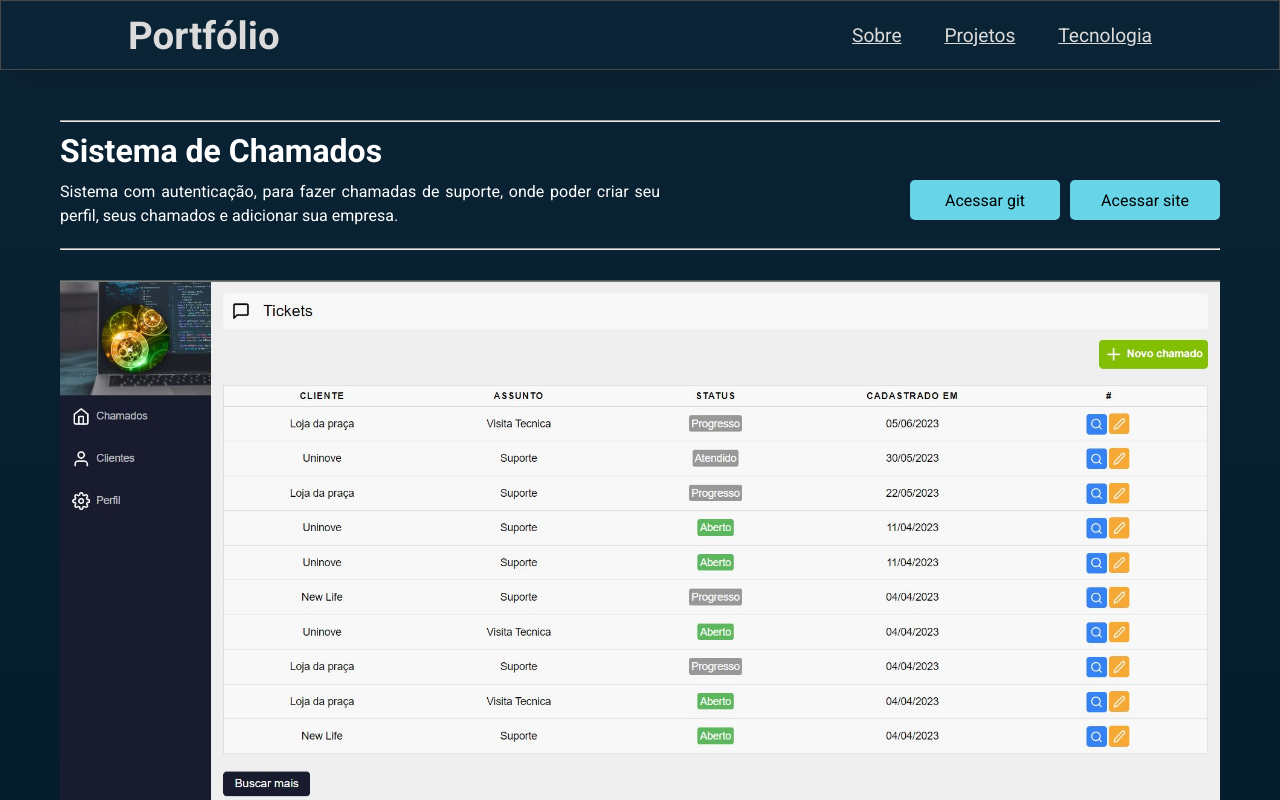
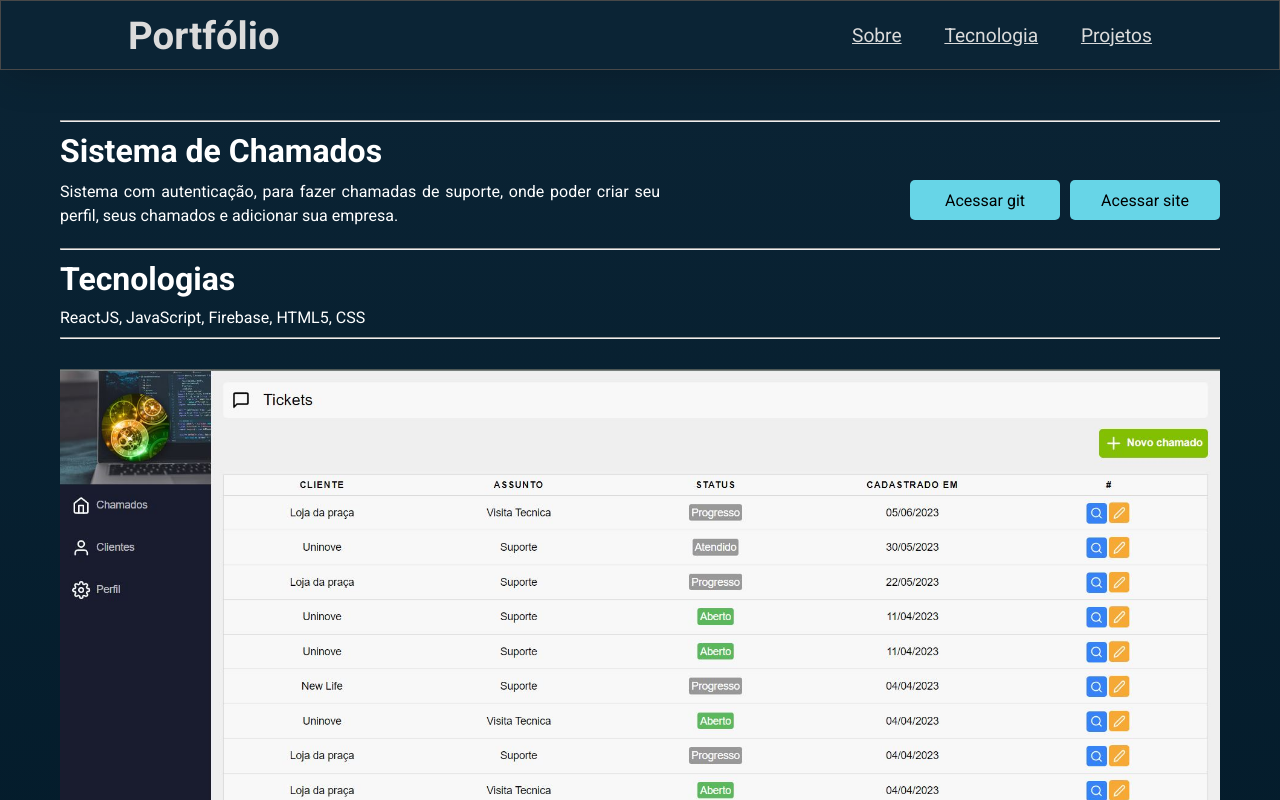
Before and after one commit to jean-script/meu_portifolio, a React (Create React App) app: page /projeto/1 in a window 1280 px wide. Shown: the top 800 px of the page. Built offline with nearby package versions, Linux system fonts and the light colour scheme.

Commit message:
add tecnologias do projeto

```diff
--- a/src/components/Header/index.js
+++ b/src/components/Header/index.js
@@ -16,8 +16,8 @@ export default function Header(){
 
                 <nav className={styles.nav}>
                     <a href='#sobre' target='_self' className={styles.link}>Sobre</a>
+                    <a href='#tecnologia' target='_self' className={styles.link}>Tecnologia</a>
                     <a href='#projetos' target='_self' className={styles.link}>Projetos</a>
-                    <a href='#sobre' target='_self' className={styles.link}>Tecnologia</a>
                 </nav>
 
             </div>
--- a/src/contexts/Projects.js
+++ b/src/contexts/Projects.js
@@ -17,12 +17,14 @@ function ProjetosProvider({ children }){
             git:'https://github.com/jean-script/sistema_chamada',
             image:chamados,
             link: 'https://chamadosuni.netlify.app/',
+            tecnologias: ['ReactJS', 'JavaScript', 'Firebase', 'HTML5', 'CSS'],
             id: 1
         },{
             nome: 'Lista de tarefas',
             descricao: 'Projeto onde o usuario pode criar uma conta e gerar suas tarefas. Todas as tarefas são salvas no banco de dados Firebase. Cada usuaria pode ter suas tarefas publicas e privadas. as publicas podem compartilhar com alguem que não tenha conta.',
             git:'https://github.com/jean-script/ListaDeTarefas',
             image:tarefa,
+            tecnologias: ['ReactJS', 'JavaScript', 'Firebase', 'HTML5', 'CSS'],
             id: 2
         },{
             nome: 'Ecommerce CasaVerde',
@@ -30,6 +32,7 @@ function ProjetosProvider({ children }){
             git:'https://github.com/jean-script/ecommerce',
             image:'https://github.com/jean-script/ecommerce/blob/main/src/img/localhost_3000_.png?raw=true/1200x500.png?text=#vitrinedev',
             link: 'https://ecommerce-flax-rho.vercel.app/',
+            tecnologias: ['ReactJS', 'JavaScript', 'Firebase', 'HTML5', 'CSS','Styles-components', 'EmailJS'],
             id: 3
         },{
             nome: 'Social Mídia',
@@ -37,6 +40,7 @@ function ProjetosProvider({ children }){
             git:'https://github.com/jean-script/social_midia',
             image:social,
             link: 'https://socials-midias.netlify.app/',
+            tecnologias: ['ReactJS', 'JavaScript', 'Firebase', 'HTML5', 'CSS'],
             id: 4
         }
     ]
--- a/src/pages/Home/index.js
+++ b/src/pages/Home/index.js
@@ -29,7 +29,7 @@ function Home(){
                 </section>
             </div>
 
-            <div className={styles.competencias}>
+            <div className={styles.competencias} id="tecnologia">
                 <h2>Tecnologias</h2>
                 <Competencia/>
             </div>
--- a/src/pages/ProjetoPage/index.js
+++ b/src/pages/ProjetoPage/index.js
@@ -37,7 +37,17 @@ export default function ProjetosPage(){
                                 </article>
                             </div>
                             <hr/>
-                            <div>
+
+                            {projeto.tecnologias &&(
+                                <>
+                                    <div id='tecnologia'>
+                                        <h1 className={styles.titleTecnologias}>Tecnologias</h1>
+                                        {projeto.tecnologias.join(', ')}
+                                    </div>
+                                    <hr/>
+                                </>
+                            )}
+                            <div id='projetos'>
                                 <img src={projeto.image} alt={projeto.nome} className={styles.img}/>
                             </div>
                         </div>
--- a/src/pages/ProjetoPage/styles.module.css
+++ b/src/pages/ProjetoPage/styles.module.css
@@ -71,6 +71,10 @@ span {
     gap: 10px;
 }
 
+.titleTecnologias {
+    margin-bottom: 10px;
+}
+
 @media screen and (max-width:900px){
     .descricao {
         width: 100%;
```
